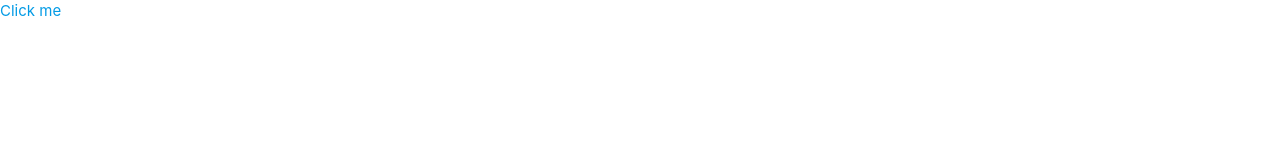
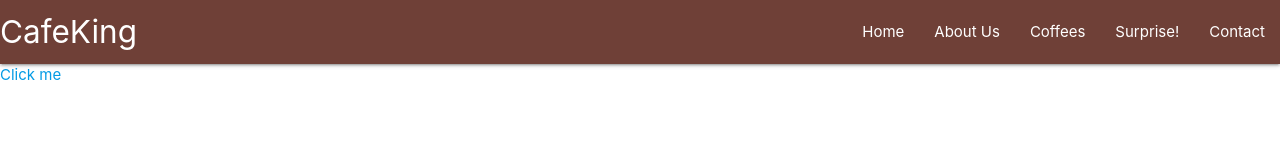
Before and after one commit to mkayfour/materialize-example-coffee-shop, a plain HTML site: page index.html in a window 1280 px wide. Drawn offline with nearby package versions, Linux system fonts and the light colour scheme.

Commit message:
basic navbar done

```diff
--- a/css/style.css
+++ b/css/style.css
@@ -0,0 +1,3 @@
+.nav-wrapper{
+    background-color: #6f4037;
+}
--- a/index.html
+++ b/index.html
@@ -6,12 +6,6 @@
     <title>Coffee King</title>
     <meta name="viewport" content="width=device-width, initial-scale=1.0" />
     <!-- <meta http-equiv="refresh" content="1"> -->
-
-    <script
-      src="https://code.jquery.com/jquery-3.4.1.min.js"
-      integrity="sha256-CSXorXvZcTkaix6Yvo6HppcZGetbYMGWSFlBw8HfCJo="
-      crossorigin="anonymous"
-    ></script>
 
     <link
       href="https://fonts.googleapis.com/icon?family=Material+Icons"
@@ -33,19 +27,63 @@
       href="https://cdnjs.cloudflare.com/ajax/libs/materialize/1.0.0/css/materialize.min.css"
     />
 
-    <!-- Compiled and minified CSS -->
-    <link
-      rel="stylesheet"
-      href="https://cdnjs.cloudflare.com/ajax/libs/materialize/1.0.0/css/materialize.min.css"
-    />
+    <link rel="stylesheet" href="css/style.css" />
+  </head>
+
+  <body>
+    <script
+      src="https://code.jquery.com/jquery-3.4.1.min.js"
+      integrity="sha256-CSXorXvZcTkaix6Yvo6HppcZGetbYMGWSFlBw8HfCJo="
+      crossorigin="anonymous"
+    ></script>
 
     <!-- Compiled and minified JavaScript -->
     <script src="https://cdnjs.cloudflare.com/ajax/libs/materialize/1.0.0/js/materialize.min.js"></script>
 
-    <link rel="stylesheet" href="css/style.css" />
-  </head>
+    <section class="fnavbar">
+      <div class="navbar-fixed">
+        <nav>
+          <div class="nav-wrapper">
+            <a href="#" class="brand-logo">CafeKing</a>
+            <a href="#" data-target="mobile-demo" class="sidenav-trigger"
+              ><i class="material-icons">menu</i></a
+            >
+            <ul class="right hide-on-med-and-down">
+              <li><a href="./" class="hvr-grow">Home</a></li>
+              <li>
+                <a href="#" onclick="toggleModal();" class="hvr-grow"
+                  >About Us</a
+                >
+              </li>
+              <li>
+                <a href="#" onclick="toggleModal();" class="hvr-grow"
+                  >Coffees</a
+                >
+              </li>
+              <li>
+                <a href="#" onclick="toggleModal();" class="hvr-grow"
+                  >Surprise!</a
+                >
+              </li>
+              <li>
+                <a href="#" class="hvr-grow" onclick="toggleModal();"
+                  >Contact</a
+                >
+              </li>
+            </ul>
+          </div>
+        </nav>
+      </div>
 
-  <body>
+      <ul class="sidenav" id="mobile-demo">
+        <li><a href="./">Home</a></li>
+        <li><a href="#" onclick="toggleModal();">About Us</a></li>
+        <li><a href="#" onclick="toggleModal();">Coffees</a></li>
+        <li><a href="#" onclick="toggleModal();">Surprise!</a></li>
+        <li><a href="#" onclick="toggleModal();">Contact</a></li>
+      </ul>
+    </section>
+
     <script src="js/loaders.js"></script>
 
     <a href="#" onclick="toggleModal();">Click me</a>
@@ -64,12 +102,4 @@
       </div>
     </section>
   </body>
-  <script
-    src="https://code.jquery.com/jquery-3.4.1.min.js"
-    integrity="sha256-CSXorXvZcTkaix6Yvo6HppcZGetbYMGWSFlBw8HfCJo="
-    crossorigin="anonymous"
-  ></script>
-
-  <!-- Compiled and minified JavaScript -->
-  <script src="https://cdnjs.cloudflare.com/ajax/libs/materialize/1.0.0/js/materialize.min.js"></script>
 </html>
--- a/js/loaders.js
+++ b/js/loaders.js
@@ -1,9 +1,24 @@
-$(document).ready(function(){
-    $('.modal').modal();
-    $('.parallax').parallax();
-});
+$(document).ready(function () {
+    $(".sidenav").sidenav();
+    $(".slider").slider({ full_width: true });
 
-function toggleModal(){
-    let instance = M.Modal.getInstance($('#modal3'));
+    $(".myreviews").carousel({
+      numVisible: 7,
+      shift: 55,
+      padding: 55,
+    });
+
+    $(".modal").modal();
+    $(".parallax").parallax();
+
+    $(".carousel.carousel-slider.myslider").carousel({
+      fullWidth: true,
+      indicators: true,
+    });
+  });
+
+  function toggleModal() {
+    var instance = M.Modal.getInstance($("#modal3"));
+
     instance.open();
-}
+  }
```
